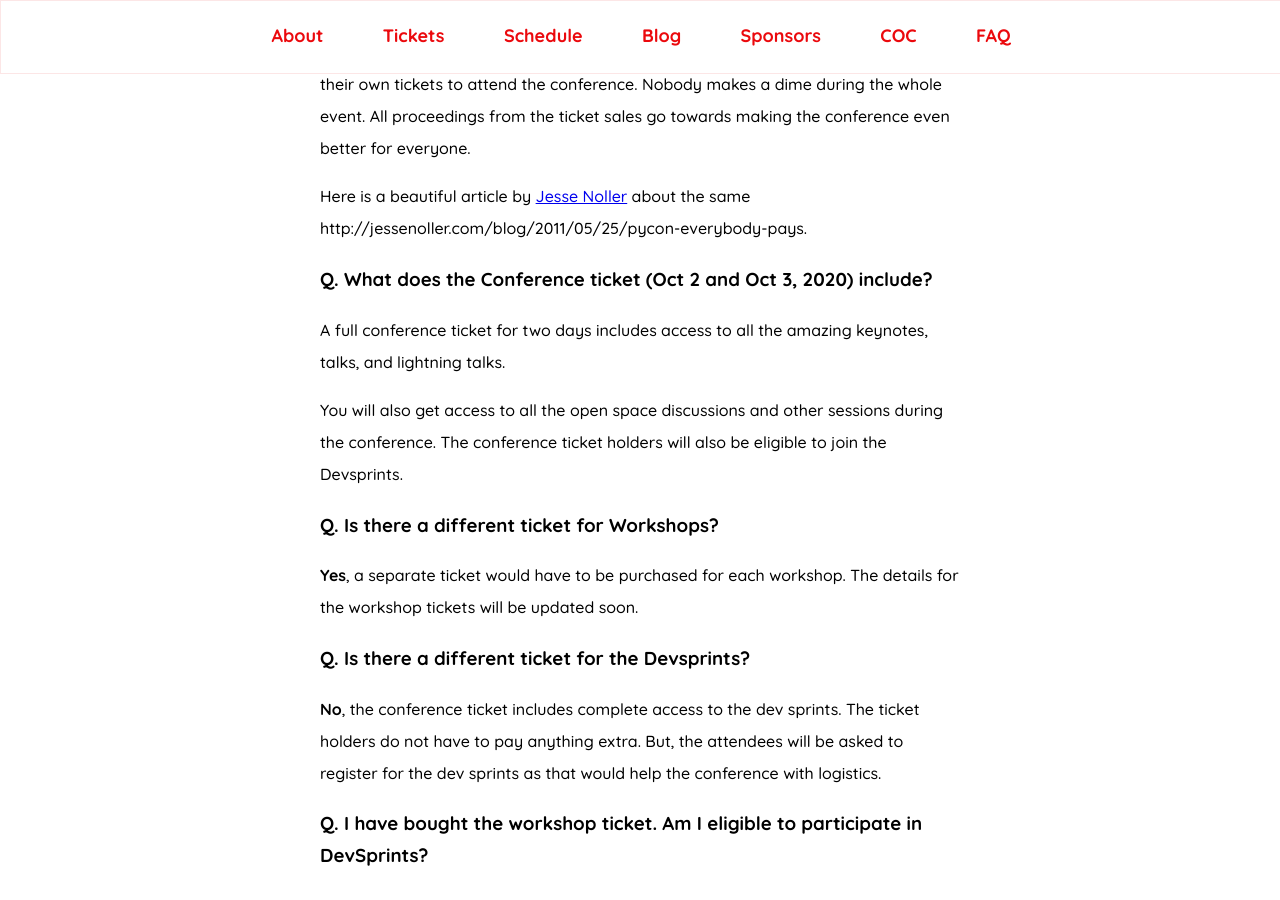
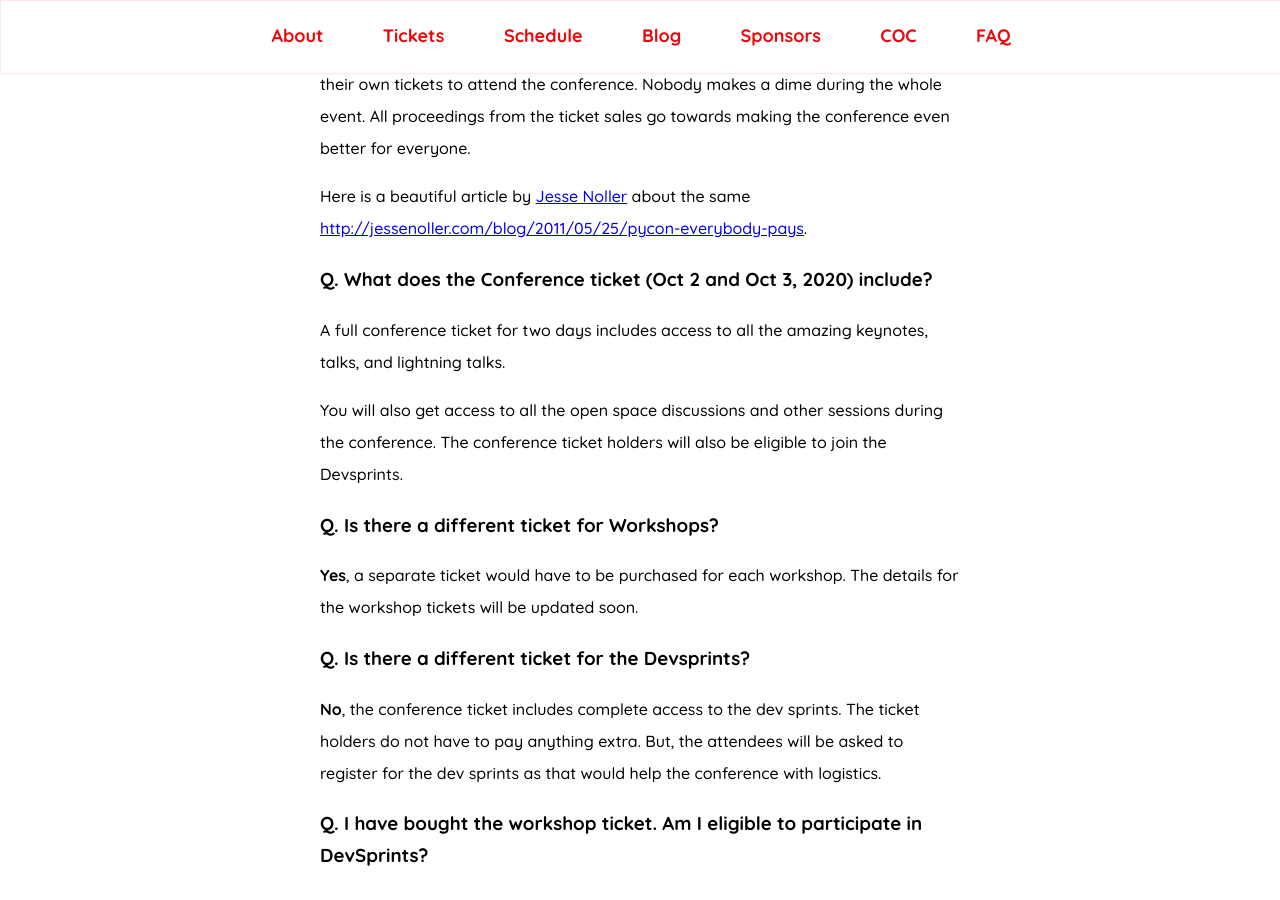
Before and after one commit to pythonindia/inpycon2020, a Jekyll site: the page built from faq/index.md, in a window 1280 px wide and 900 px high, scrolled down 1704 px. Built offline with Jekyll 4.4.1, drawn with Linux system fonts in a browser that asks for light colours; some of the changed lines change nothing that is shown.

Commit message:
Change the link in the FAQ Ticket section
Signed-off-by: Sayan Chowdhury <sayan.chowdhury2012@gmail.com>

```diff
--- a/faq/index.md
+++ b/faq/index.md
@@ -43,7 +43,7 @@ There isn't any strict time requirement that needs to be fulfilled by the volunt
 
 **Yes**. PyCon India is a conference built for the community, by the community. Everyone from the speakers to volunteers, to even the organizers have to pay for their own tickets to attend the conference. Nobody makes a dime during the whole event. All proceedings from the ticket sales go towards making the conference even better for everyone.
 
-Here is a beautiful article by [Jesse Noller](https://twitter.com/jessenoller) about the same http://jessenoller.com/blog/2011/05/25/pycon-everybody-pays.
+Here is a beautiful article by [Jesse Noller](https://twitter.com/jessenoller) about the same [http://jessenoller.com/blog/2011/05/25/pycon-everybody-pays](jessenoller.com/blog/2011/05/25/pycon-everybody-pays).
 
 ### Q. What does the Conference ticket (Oct 2 and Oct 3, 2020) include?
 
```
